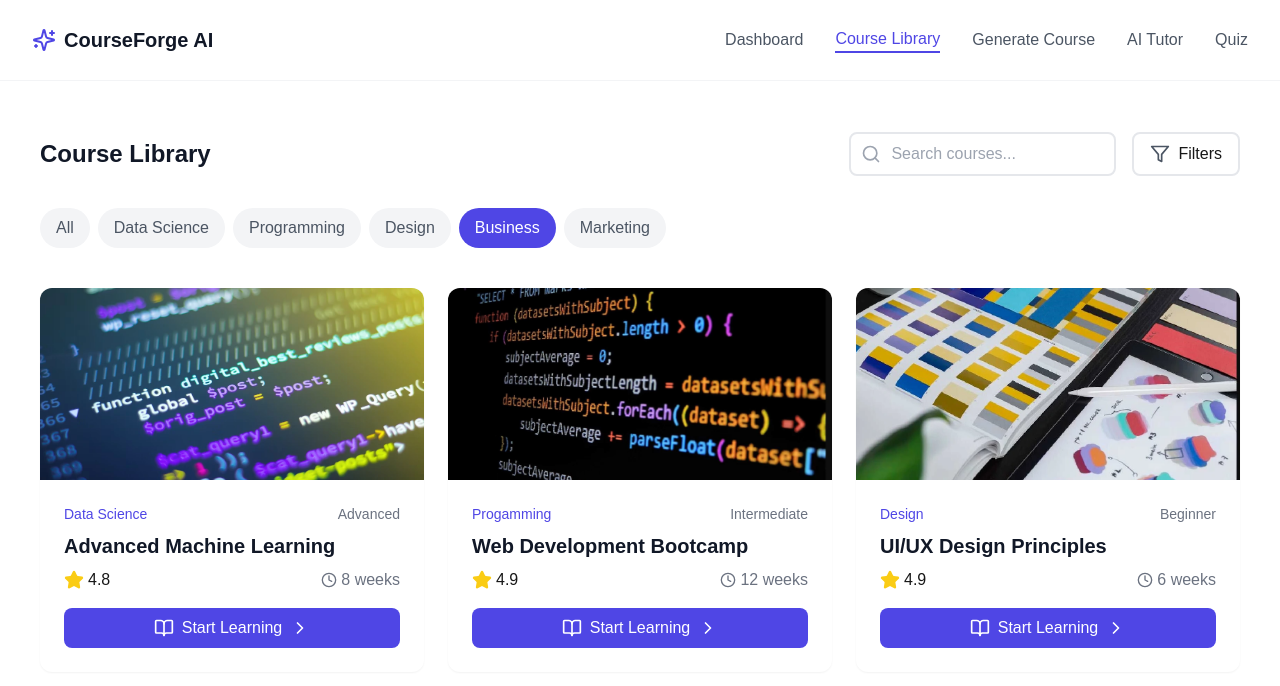
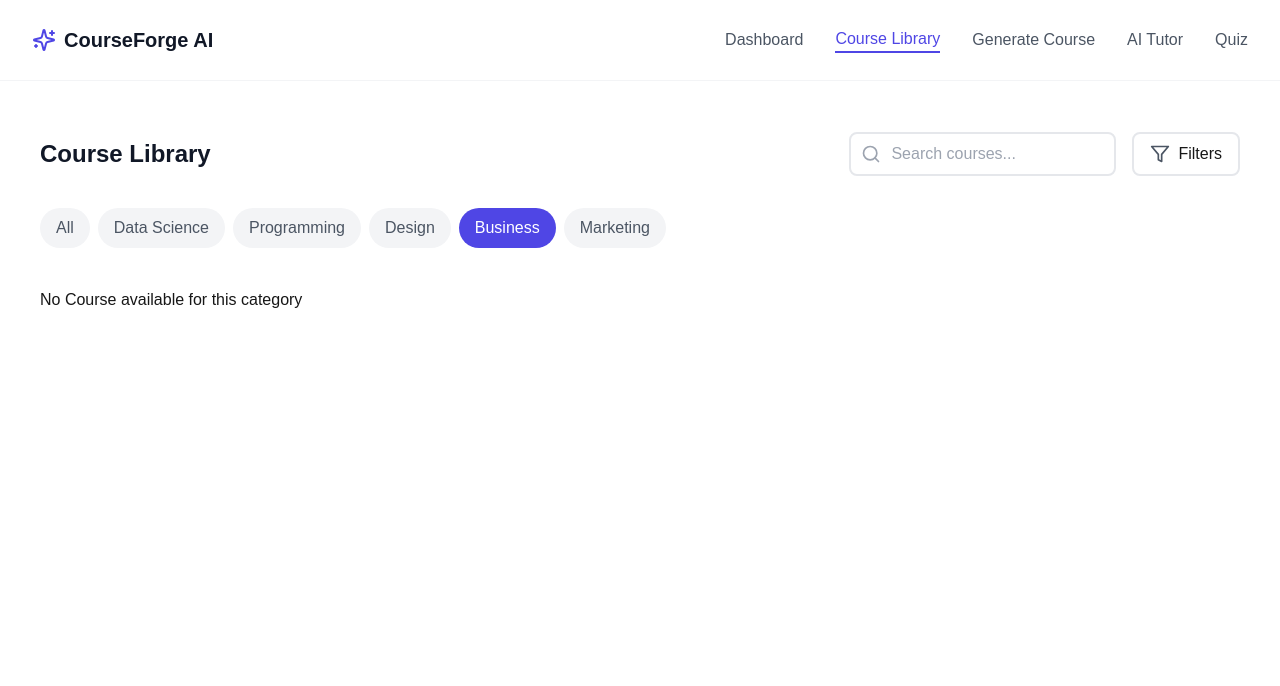
Before and after one commit to Pauleye12/AI-Course-Generator, a Next.js app: page /course-library in a window 1280 px wide. Both pictures are taken after a click on the button "Business". Shown: the top 686 px of the page. Built offline with nearby package versions, Linux system fonts and the light colour scheme.

Commit message:
fixed filter by category and active class

```diff
--- a/app/(protected)/course-library/CourseLibrary.tsx
+++ b/app/(protected)/course-library/CourseLibrary.tsx
@@ -8,7 +8,7 @@ import {
   ChevronRight,
 } from "lucide-react";
 import Image from "next/image";
-import { motion, AnimatePresence } from "framer-motion";
+import { motion } from "framer-motion";
 import { getCourses } from "@/lib/MockDB";
 import { coursesType } from "@/lib/types";
 
@@ -40,12 +40,15 @@ const pageVariants = {
 export default function CourseLibrary() {
   const [searchTerm, setSearchTerm] = useState("");
   const [selectedCategory, setSelectedCategory] = useState("All");
+  const [courses, setCourses] = useState<coursesType[]>([]);
+  const [currentCourses, setCurrentCourses] = useState<coursesType[]>([]);
+
   useEffect(() => {
     const NewCourses = getCourses();
 
     setCourses(NewCourses);
+    setCurrentCourses(NewCourses);
   }, []);
-  const [courses, setCourses] = useState<coursesType[]>([]);
 
   const categories = [
     "All",
@@ -56,14 +59,32 @@ export default function CourseLibrary() {
     "Marketing",
   ];
 
+  const handleCategory = (category: string) => {
+    setSelectedCategory(category);
+
+    const categoryCourses = courses.filter((C) => C.category === category);
+
+    if (category !== "All" && categoryCourses.length !== 0) {
+      console.log("yes");
+      setCurrentCourses(categoryCourses);
+    } else if (category === "All") {
+      setCurrentCourses(courses);
+    } else if (categoryCourses.length === 0) {
+      console.log("mid");
+      setCurrentCourses(categoryCourses);
+    } else {
+      console.log("no");
+
+      setCurrentCourses(courses);
+    }
+  };
+
   return (
-    <AnimatePresence>
     <motion.div
       key={selectedCategory}
       variants={pageVariants}
       initial="initial"
       animate="visible"
-        exit="exit"
       className="max-w-7xl mx-auto px-4 py-8"
     >
       <div className="flex justify-between items-center mb-8">
@@ -90,7 +111,7 @@ export default function CourseLibrary() {
         {categories.map((category) => (
           <button
             key={category}
-              onClick={() => setSelectedCategory(category)}
+            onClick={() => handleCategory(category)}
             className={`px-4 py-2 rounded-full whitespace-nowrap ${
               selectedCategory === category
                 ? "bg-indigo-600 text-white"
@@ -103,7 +124,8 @@ export default function CourseLibrary() {
       </div>
 
       <div className="grid grid-cols-1 md:grid-cols-2 lg:grid-cols-3 gap-6">
-          {courses.map((course) => (
+        {currentCourses.length !== 0 ? (
+          currentCourses?.map((course) => (
             <div
               key={course.id}
               className="bg-white rounded-xl shadow-sm overflow-hidden hover:shadow-md transition-shadow"
@@ -137,16 +159,26 @@ export default function CourseLibrary() {
                     <span>{course.duration}</span>
                   </div>
                 </div>
-                <button className="w-full flex items-center justify-center space-x-2 px-4 py-2 bg-indigo-600 text-white rounded-lg hover:bg-indigo-700 transition-all duration-300 hover:translate-y-1  ">
+                <button
+                  className={`w-full flex items-center justify-center space-x-2 px-4 py-2  rounded-lg hover:text-white hover:bg-indigo-700 transition-all duration-300 hover:translate-y-1 ${
+                    course.active
+                      ? "border border-solid border-indigo-600 text-indigo-600 "
+                      : "bg-indigo-600 text-white"
+                  }  `}
+                >
                   <BookOpen className="h-5 w-5" />
-                  <span>Start Learning</span>
+                  <span>
+                    {course.active ? "Continue Learning" : "Start Learning"}
+                  </span>
                   <ChevronRight className="h-5 w-5" />
                 </button>
               </div>
             </div>
-          ))}
+          ))
+        ) : (
+          <p>No Course available for this category</p>
+        )}
       </div>
     </motion.div>
-    </AnimatePresence>
   );
 }
--- a/app/(protected)/dashboard/dashboard.tsx
+++ b/app/(protected)/dashboard/dashboard.tsx
@@ -36,11 +36,15 @@ const pageVariants = {
 export default function LearningDashboard() {
   useEffect(() => {
     const NewCourses = getCourses();
+    const ActiveCourse = NewCourses.filter((course) => course.active);
+
     const NewMetrics = getDashboardMetrics();
-    setCourses(NewCourses);
+
+    setActiveCourse(ActiveCourse);
     setMetrics(NewMetrics);
   }, []);
-  const [courses, setCourses] = useState<coursesType[]>([]);
+
+  const [activeCourse, setActiveCourse] = useState<coursesType[]>([]);
   const [metrics, setMetrics] = useState<metrics[]>([]);
 
   return (
@@ -77,7 +81,7 @@ export default function LearningDashboard() {
             </button>
           </div>
           <div className="grid md:grid-cols-2 gap-6">
-            {courses.map((course, index) => (
+            {activeCourse?.map((course, index) => (
               <CourseCard key={index} {...course} />
             ))}
           </div>
--- a/app/(protected)/generate-course/ReviewCourse.tsx
+++ b/app/(protected)/generate-course/ReviewCourse.tsx
@@ -11,6 +11,7 @@ import {
 import { useRouter } from "next/navigation";
 import { motion } from "framer-motion";
 import { prompts } from "@/lib/types";
+import { addCourse } from "@/lib/MockDB";
 
 // Dummy data for demonstration
 const initialPlan = {
@@ -77,7 +78,26 @@ export default function LearningPlanReview({
   const [plan, setPlan] = useState(initialPlan);
   const [editingModule, setEditingModule] = useState<number | null>(null);
   const router = useRouter();
+
   const handleApprove = () => {
+    const CourseTitle = promptDetails.promptMessage
+      .split(" ")
+      .slice(0, 3)
+      .join(" ");
+    addCourse({
+      title: CourseTitle,
+      id: Number(promptDetails.id),
+      category: "Progamming",
+      level: "Intermediate",
+      rating: 4.9,
+      duration: "12 weeks",
+      progress: 42,
+      timeLeft: "4 weeks left",
+      active: false,
+      topics: 15,
+      contentFormat: promptDetails.courseFormat,
+      image: "/images/webdev.webp",
+    });
     router.push("/course-library");
   };
   console.log(promptDetails);
--- a/lib/MockDB.ts
+++ b/lib/MockDB.ts
@@ -11,6 +11,7 @@ const mockDatabase = {
       duration: "8 weeks",
       progress: 65,
       timeLeft: "2 weeks left",
+      active: false,
       topics: 12,
       contentFormat: "Video",
       image: "/images/machineLearning.webp",
@@ -18,12 +19,13 @@ const mockDatabase = {
     {
       title: "Web Development Bootcamp",
       id: 2,
-      category: "Progamming",
+      category: "Programming",
       level: "Intermediate",
       rating: 4.9,
       duration: "12 weeks",
       progress: 42,
       timeLeft: "4 weeks left",
+      active: true,
       topics: 15,
       contentFormat: "Audio",
       image: "/images/webdev.webp",
@@ -37,6 +39,7 @@ const mockDatabase = {
       duration: "6 weeks",
       progress: 89,
       timeLeft: "3 days left",
+      active: true,
       topics: 8,
       contentFormat: "Text",
       image: "/images/uiux.webp",
```
Lines whose indentation alone changed are shown as unchanged.
